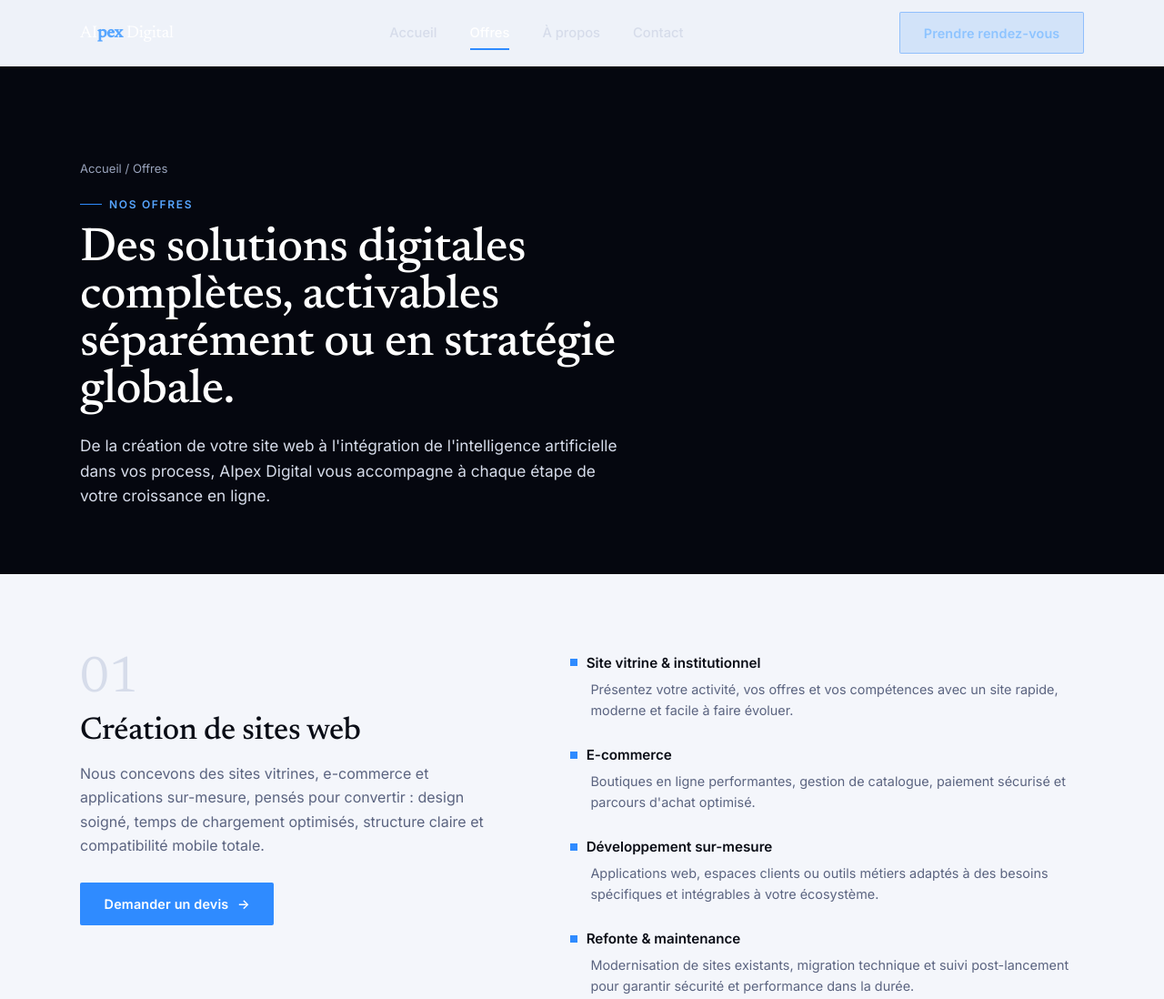
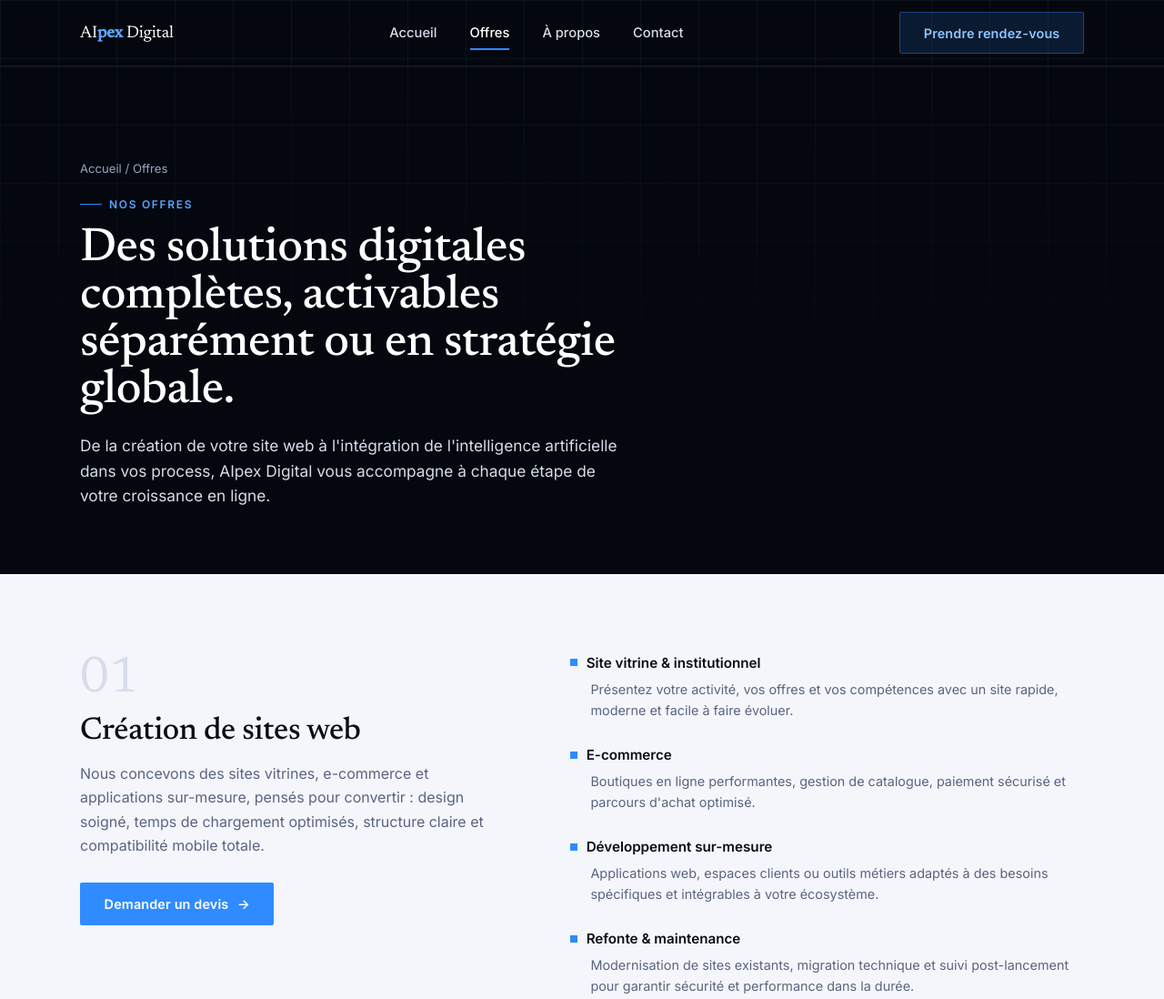
Before and after one commit to lucainfantino94/aipex-digital, a plain HTML site: page offres.html in a window 1280 px wide. Shown: the top 1098 px of the page at 91% size. Drawn offline with Linux system fonts and the light colour scheme.

Commit message:
Header background now matches the hero/page-hero grid pattern
The header used a flat transparent/solid navy background; it now shares the
same navy + subtle grid-line motif as the hero (homepage) and page-hero
(inner pages) sections directly beneath it, so the bandeau reads as a
continuation of that block instead of a separate flat bar.

```diff
--- a/css/style.css
+++ b/css/style.css
@@ -115,18 +115,16 @@ h1, h2, h3 { font-family: var(--font-display); font-weight: 500; letter-spacing:
   position: sticky;
   top: 0;
   z-index: 100;
-  background: transparent;
-  border-bottom: 1px solid transparent;
-  transition: background-color 0.3s var(--ease), border-color 0.3s var(--ease), box-shadow 0.3s var(--ease);
+  background: var(--navy-950);
+  border-bottom: 1px solid rgba(255, 255, 255, 0.08);
+  transition: box-shadow 0.3s var(--ease);
 }
 .site-header.is-scrolled {
-  background: rgba(5, 7, 15, 0.86);
-  backdrop-filter: blur(10px);
-  -webkit-backdrop-filter: blur(10px);
-  border-bottom-color: rgba(255, 255, 255, 0.08);
   box-shadow: 0 8px 24px rgba(0, 0, 0, 0.25);
 }
 .site-header .container {
+  position: relative;
+  z-index: 1;
   display: flex;
   align-items: center;
   justify-content: space-between;
@@ -187,7 +185,9 @@ h1, h2, h3 { font-family: var(--font-display); font-weight: 500; letter-spacing:
   overflow: hidden;
   position: relative;
 }
-.hero::before {
+.hero::before,
+.page-hero::before,
+.site-header::before {
   content: "";
   position: absolute;
   inset: 0;
@@ -195,9 +195,9 @@ h1, h2, h3 { font-family: var(--font-display); font-weight: 500; letter-spacing:
     linear-gradient(rgba(79, 208, 255, 0.06) 1px, transparent 1px),
     linear-gradient(90deg, rgba(79, 208, 255, 0.06) 1px, transparent 1px);
   background-size: 64px 64px;
-  mask-image: linear-gradient(180deg, rgba(0,0,0,0.9), transparent 75%);
   pointer-events: none;
 }
+.hero::before, .page-hero::before { mask-image: linear-gradient(180deg, rgba(0,0,0,0.9), transparent 75%); }
 .hero .container { position: relative; display: grid; grid-template-columns: minmax(0, 1fr) minmax(0, 0.55fr); gap: 3rem; align-items: center; }
 .hero-copy h1 {
   font-size: clamp(2.4rem, 5.2vw, 4rem);
@@ -291,7 +291,8 @@ h1, h2, h3 { font-family: var(--font-display); font-weight: 500; letter-spacing:
 .footer-socials a:hover { border-color: var(--blue-400); background: rgba(47,139,255,0.12); }
 
 /* ---------- Page hero (inner pages) ---------- */
-.page-hero { background: var(--navy-950); color: var(--white); padding: clamp(4rem, 9vw, 6.5rem) 0 clamp(3rem, 6vw, 4.5rem); }
+.page-hero { background: var(--navy-950); color: var(--white); padding: clamp(4rem, 9vw, 6.5rem) 0 clamp(3rem, 6vw, 4.5rem); position: relative; overflow: hidden; }
+.page-hero .container { position: relative; }
 .page-hero .eyebrow { color: var(--blue-400); }
 .page-hero h1 { font-size: clamp(2.1rem, 4.4vw, 3.25rem); margin-top: 1rem; max-width: 42rem; }
 .page-hero p.lede { margin-top: 1.25rem; font-size: 1.08rem; color: var(--silver-300); max-width: 38rem; line-height: 1.6; }
```
